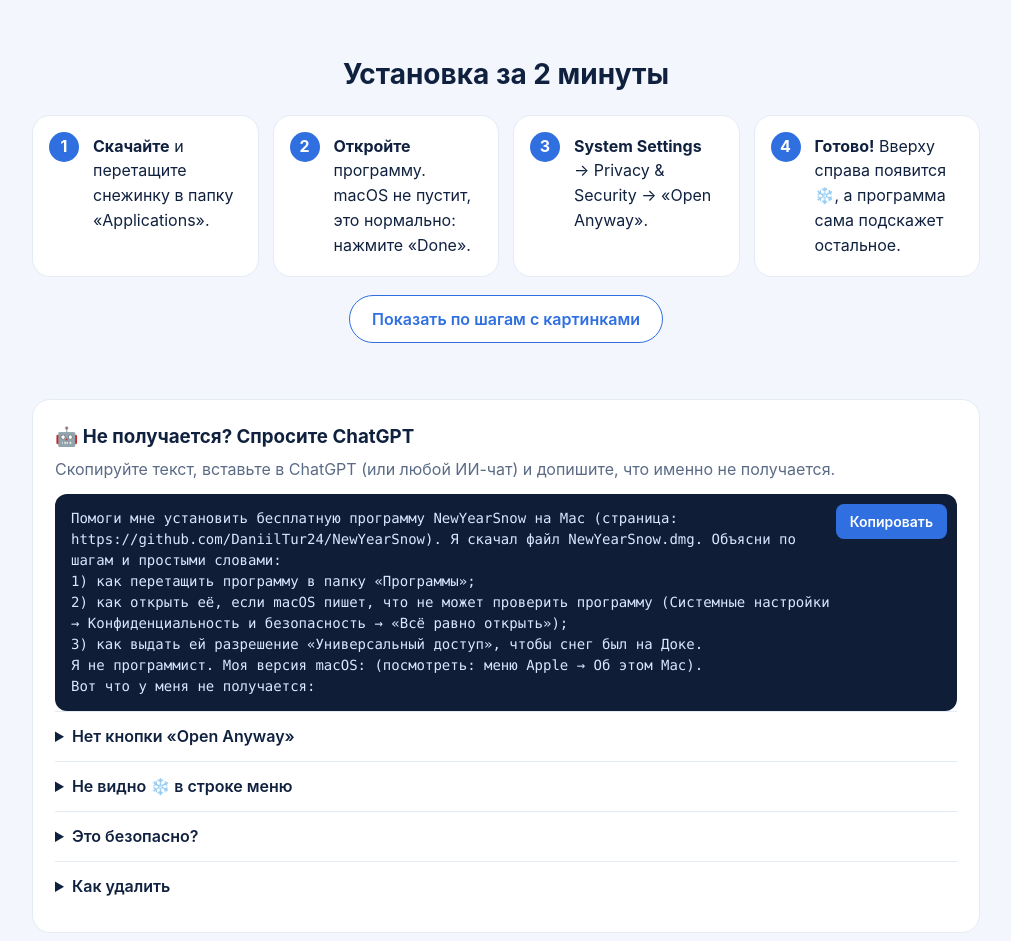
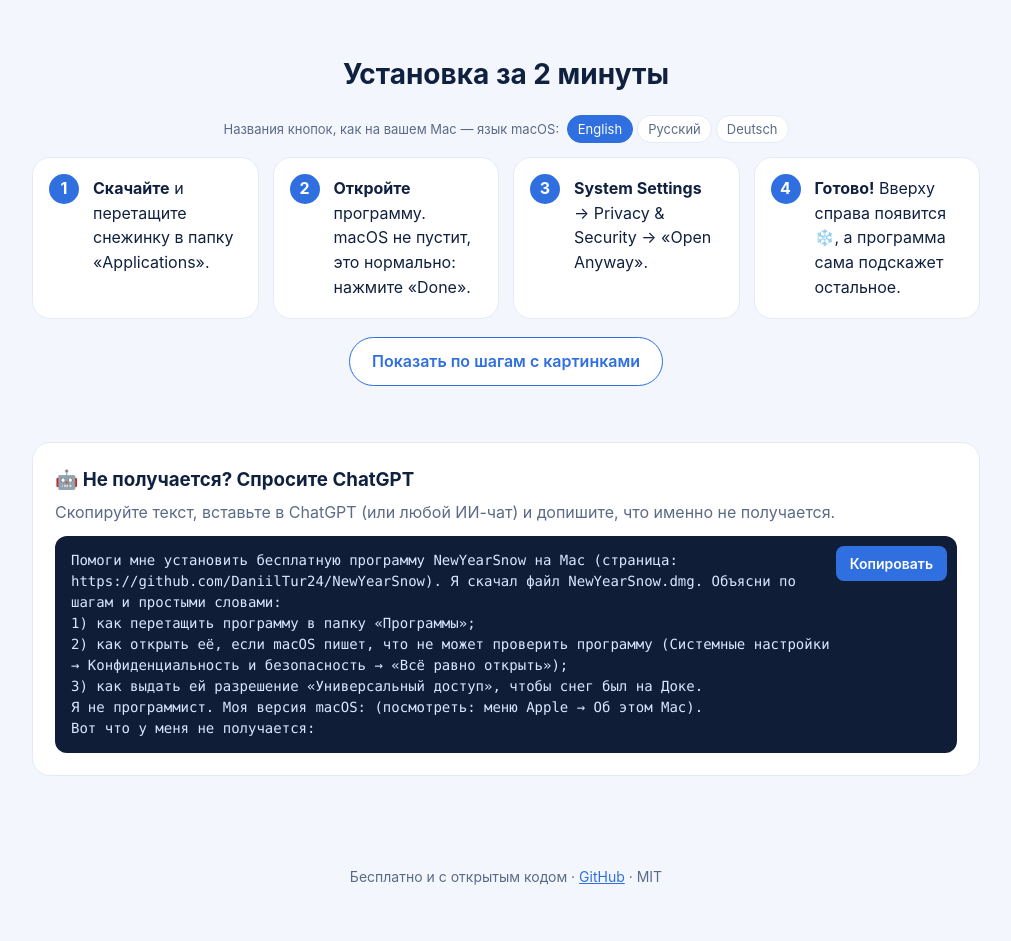
Before and after one commit to DaniilTur24/NewYearSnow, a plain HTML site: page docs/index.html in a window 1280 px wide. Shown: the part 1224-2165 px from the top of the page, without its empty margins (134-1145 px from the left). Drawn offline with Linux system fonts and the light colour scheme.

Commit message:
Сайт: названия кнопок macOS по умолчанию на английском, без блока вопросов
Сайт остаётся на русском; в инструкциях названия кнопок и разделов macOS
по умолчанию английские, по выбору русские или немецкие (выбор запоминается,
можно задать ссылкой ?mac=ru / ?mac=de). Убран блок частых вопросов.

Co-Authored-By: Claude Opus 5.5 <noreply@anthropic.com>

```diff
--- a/docs/index.html
+++ b/docs/index.html
@@ -100,9 +100,6 @@
     font: 14px/1.5 ui-monospace, SFMono-Regular, Menlo, monospace; white-space: pre-wrap; word-break: break-word; }
   .copybox button { position: absolute; top: 10px; right: 10px; padding: 7px 14px; border-radius: 8px; border: 0;
     background: #2f6fe0; color: #fff; font-weight: 600; cursor: pointer; font-family: -apple-system, sans-serif; }
-  details { border-top: 1px solid var(--line); padding: 12px 0; }
-  details summary { cursor: pointer; font-weight: 600; }
-  details p { color: var(--muted); }
   footer { text-align: center; color: var(--muted); font-size: 14px; padding: 30px 16px 50px; }
 
   /* ---------- окно-подсказка ---------- */
@@ -114,9 +111,9 @@
   .sheet .x { position: absolute; top: 12px; right: 14px; border: 0; background: none; font-size: 26px; color: var(--muted); cursor: pointer; line-height: 1; }
   .sheet .top { display: flex; align-items: center; gap: 10px; margin-bottom: 4px; color: var(--ok); font-weight: 700; }
   .sheet h3 { font-size: 22px; margin: 4px 0 6px; }
-  .sheet .lang { font-size: 13px; color: var(--muted); margin-bottom: 14px; }
-  .sheet .lang button { border: 1px solid var(--line); background: #fff; border-radius: 999px; padding: 3px 10px; margin-left: 4px; cursor: pointer; color: var(--muted); }
-  .sheet .lang button.on { background: var(--accent); border-color: var(--accent); color: #fff; }
+  .lang { font-size: 13px; color: var(--muted); margin-bottom: 14px; }
+  .lang button { border: 1px solid var(--line); background: #fff; border-radius: 999px; padding: 3px 10px; margin-left: 4px; cursor: pointer; color: var(--muted); }
+  .lang button.on { background: var(--accent); border-color: var(--accent); color: #fff; }
   .step { display: none; }
   .step.on { display: block; animation: fade .25s ease; }
   @keyframes fade { from { opacity: 0; transform: translateY(6px) } to { opacity: 1; transform: none } }
@@ -214,6 +211,7 @@
 
   <section>
     <h2>Установка за 2 минуты</h2>
+    <div class="lang center">Названия кнопок, как на вашем Mac — язык macOS: <button data-lang="en">English</button><button data-lang="ru">Русский</button><button data-lang="de">Deutsch</button></div>
     <div class="steps-inline">
       <div><b>Скачайте</b> и перетащите снежинку в папку «<span data-t="apps"></span>».</div>
       <div><b>Откройте</b> программу. macOS не пустит, это нормально: нажмите «<span data-t="done"></span>».</div>
@@ -234,23 +232,6 @@
 Я не программист. Моя версия macOS: (посмотреть: меню Apple → Об этом Mac).
 Вот что у меня не получается: </div>
 
-      <details>
-        <summary>Нет кнопки «<span data-t="openAnyway"></span>»</summary>
-        <p>Сначала попробуйте открыть программу двойным щелчком: кнопка появляется только после такой попытки, примерно на час. Если её всё равно нет, откройте Терминал (Программы → Утилиты → Терминал), вставьте команду и нажмите Enter. После этого программа откроется обычным двойным щелчком.</p>
-        <div class="copybox" id="cmd"><button data-copy="cmd">Копировать</button>xattr -dr com.apple.quarantine /Applications/NewYearSnow.app</div>
-      </details>
-      <details>
-        <summary>Не видно ❄️ в строке меню</summary>
-        <p>На MacBook с «чёлкой» лишние значки прячутся за вырезом экрана. Зажмите ⌘ Cmd и перетащите пару других значков из строки меню вниз, чтобы освободить место.</p>
-      </details>
-      <details>
-        <summary>Это безопасно?</summary>
-        <p>Весь код открыт на <a href="https://github.com/DaniilTur24/NewYearSnow">GitHub</a>. Программа не ходит в интернет и не собирает данные. Предупреждение macOS появляется только потому, что программа бесплатная и не подписана платным сертификатом Apple.</p>
-      </details>
-      <details>
-        <summary>Как удалить</summary>
-        <p>Меню ❄️ → «Выход», затем перетащите NewYearSnow из «Программ» в корзину.</p>
-      </details>
     </div>
   </section>
 </main>
@@ -266,7 +247,7 @@
     <div class="top" id="dlNote">✓ Скачивание началось</div>
     <h3 id="guideTitle">Осталось несколько шагов</h3>
     <div class="lang">Язык вашей macOS:
-      <button data-lang="ru">Русский</button><button data-lang="en">English</button><button data-lang="de">Deutsch</button>
+      <button data-lang="en">English</button><button data-lang="ru">Русский</button><button data-lang="de">Deutsch</button>
     </div>
 
     <div class="step" data-step="0">
@@ -351,10 +332,13 @@ const T = {
         settings: "Systemeinstellungen", privacy: "Datenschutz & Sicherheit", general: "Allgemein", desktop: "Schreibtisch & Dock",
         security: "Sicherheit", blocked: "„NewYearSnow“ wurde blockiert, um deinen Mac zu schützen.", openAnyway: "Dennoch öffnen" },
 };
+// Сайт на русском, а названия кнопок macOS — как на компьютере у человека:
+// по умолчанию английские, по выбору русские или немецкие (выбор запоминается).
 let lang = (() => {
+  const q = new URLSearchParams(location.search).get("mac");
+  if (T[q]) return q;
   try { const s = localStorage.getItem("macLang"); if (T[s]) return s; } catch (e) {}
-  const l = (navigator.language || "ru").slice(0, 2);
-  return l === "de" ? "de" : l === "en" ? "en" : "ru";
+  return "en";
 })();
 function applyLang() {
   document.querySelectorAll("[data-t]").forEach(el => { el.textContent = T[lang][el.dataset.t]; });
```
